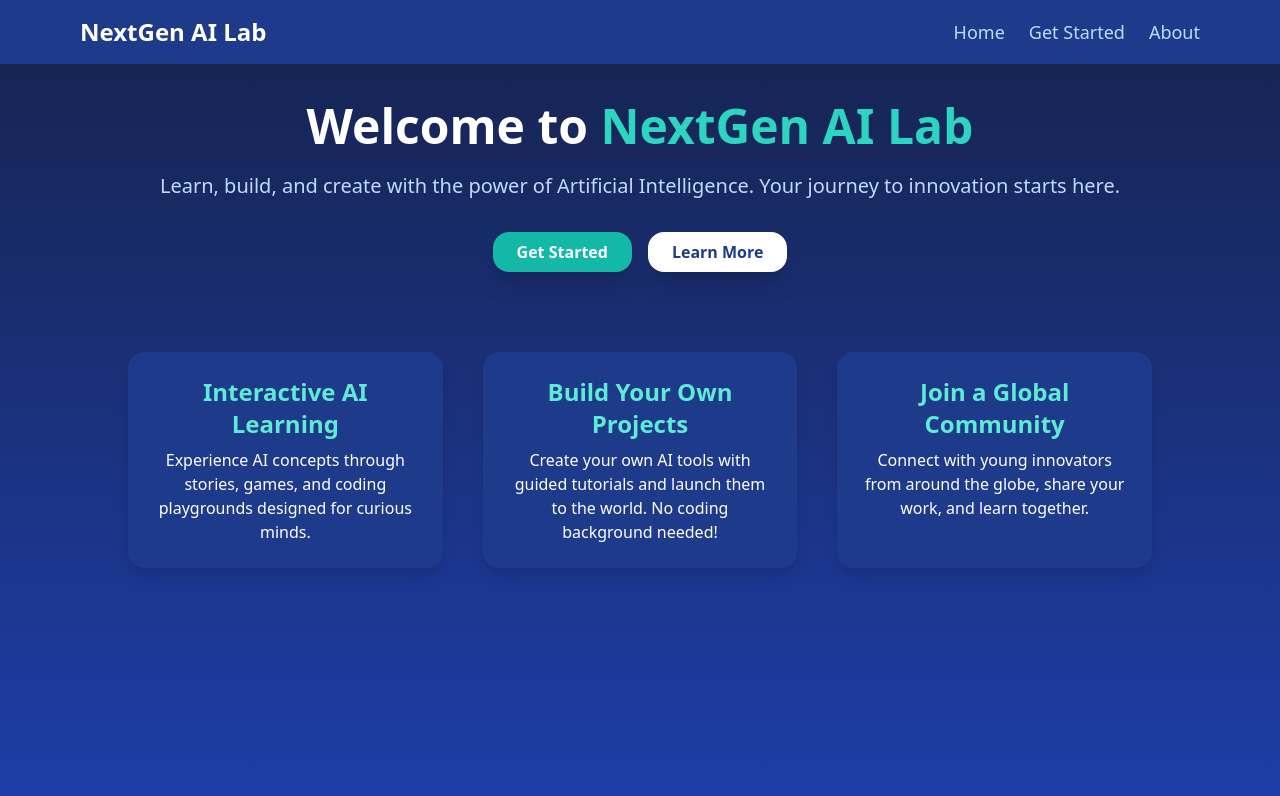
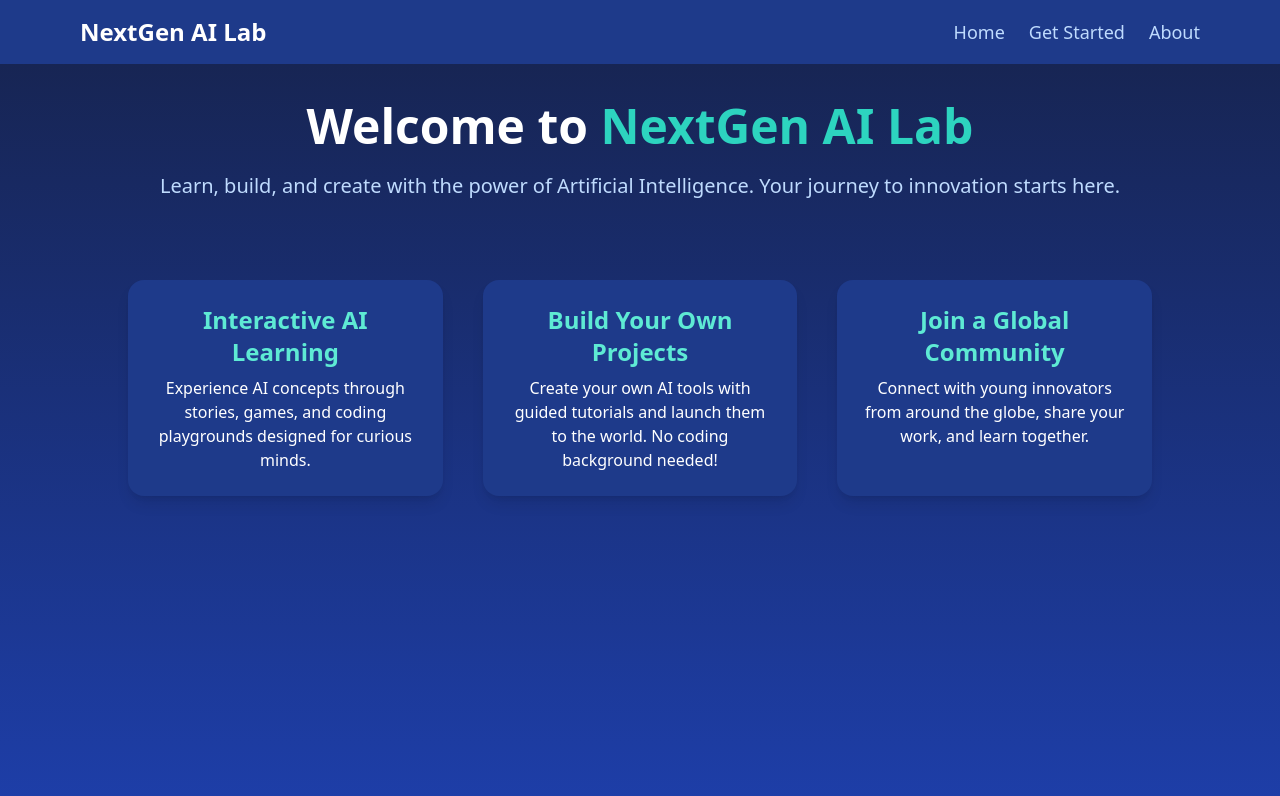
Before and after one commit to adtiwari7/nextgen-ai-lab, a JavaScript app: page / in a window 1280 px wide. Shown: the top 796 px of the page. Built offline with nearby package versions, Linux system fonts and the light colour scheme; the HTML template or start-up script is replaced by a standard one.

Commit message:
Update App.js

```diff
--- a/src/App.js
+++ b/src/App.js
@@ -1,6 +1,5 @@
 import './index.css';
 import { BrowserRouter as Router, Routes, Route, Link } from 'react-router-dom';
-import { useState } from 'react';
 
 function Home() {
   return (
@@ -11,18 +10,6 @@ function Home() {
       <p className="text-xl text-blue-200 mb-8">
         Learn, build, and create with the power of Artificial Intelligence. Your journey to innovation starts here.
       </p>
-      <div className="flex justify-center gap-4">
-        <Link to="/get-started">
-          <button className="bg-teal-500 hover:bg-teal-400 text-white font-semibold py-2 px-6 rounded-2xl shadow-xl transition">
-            Get Started
-          </button>
-        </Link>
-        <Link to="/about">
-          <button className="bg-white hover:bg-gray-100 text-blue-900 font-semibold py-2 px-6 rounded-2xl shadow-xl transition">
-            Learn More
-          </button>
-        </Link>
-      </div>
 
       <div className="mt-20 grid grid-cols-1 md:grid-cols-3 gap-10">
         <div className="bg-blue-900 p-6 rounded-2xl shadow-lg">
```
